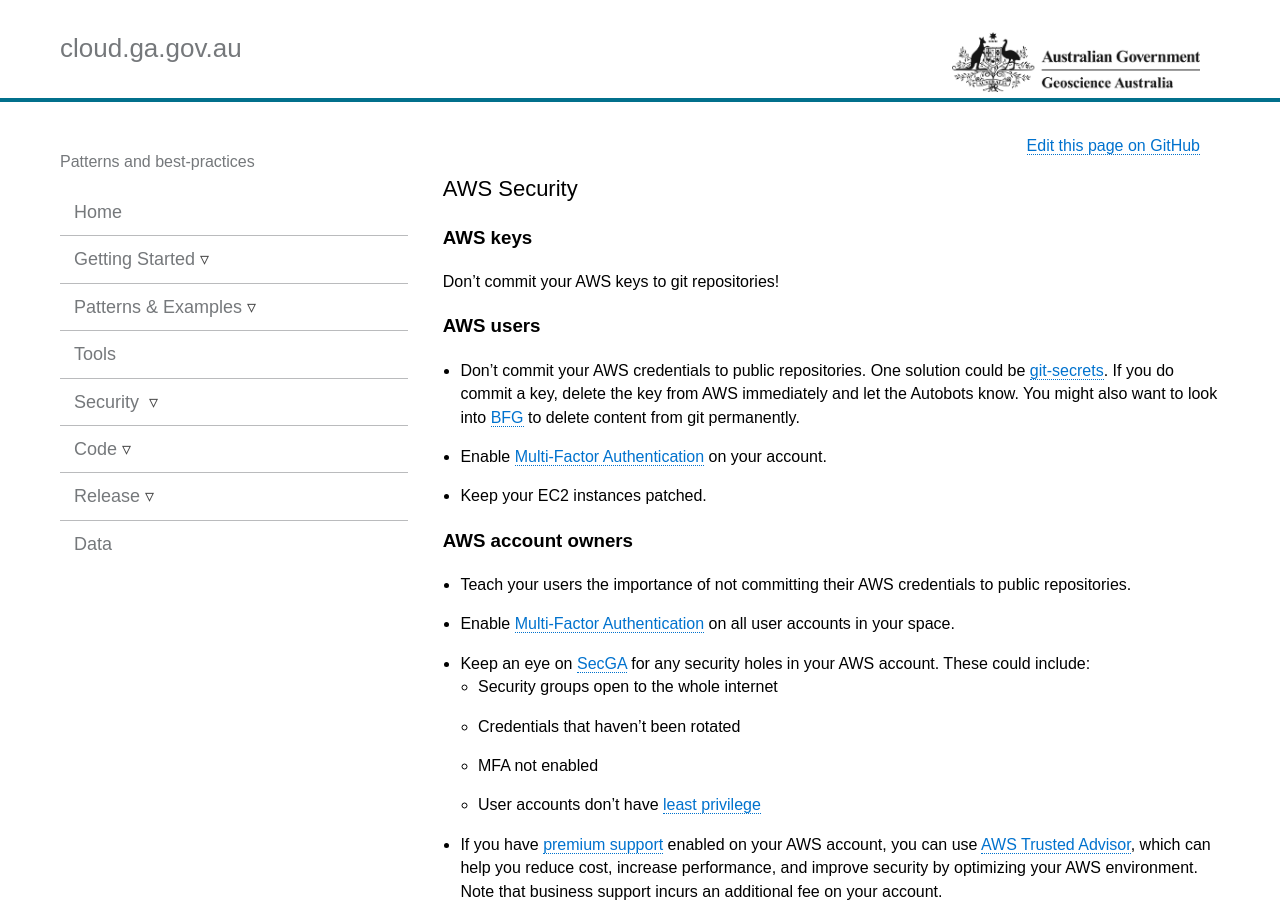
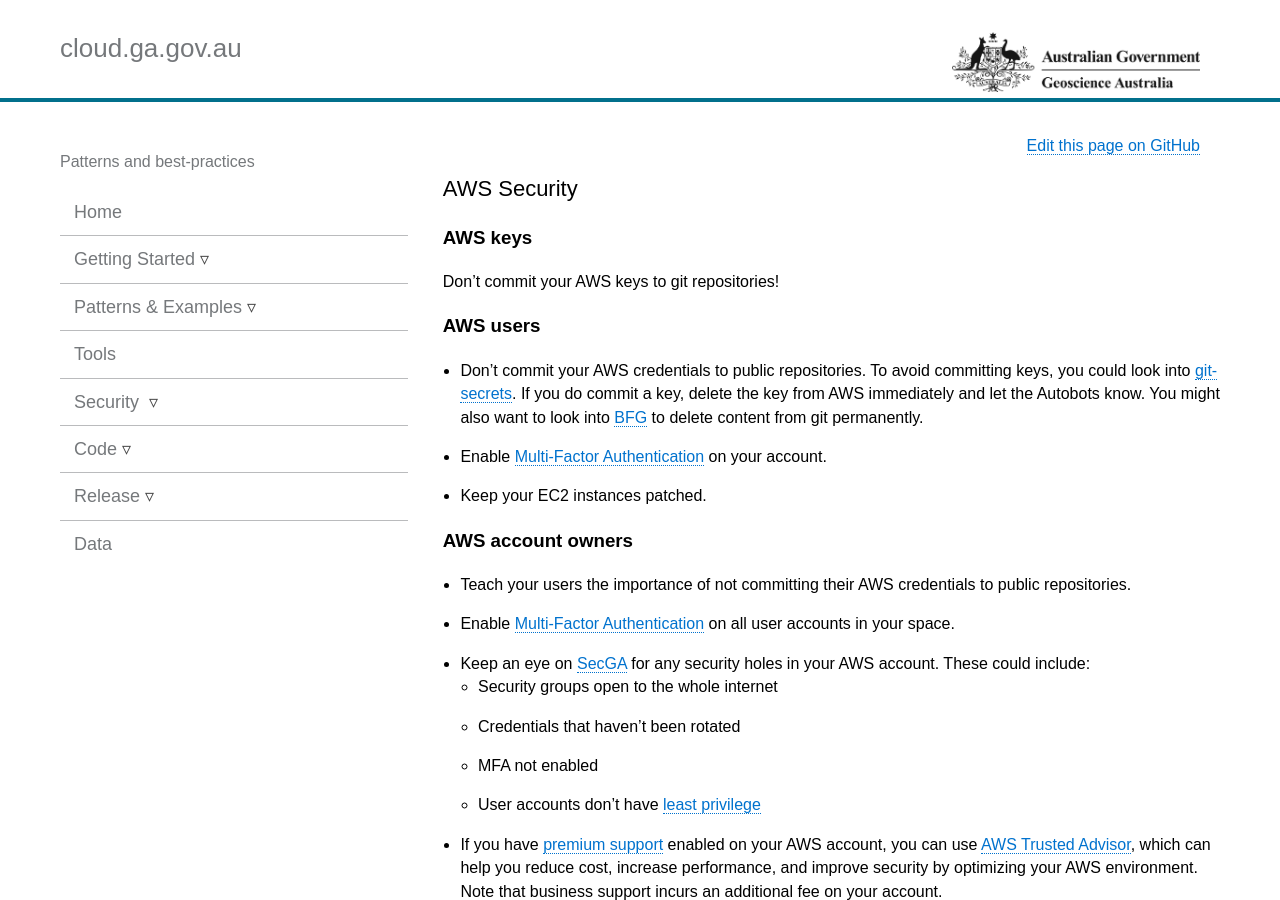
Before and after one commit to GeoscienceAustralia/cloud, a Jekyll site: the page built from docs/_pages/aws_security_sub.md, in a window 1280 px wide and 900 px high. Built offline with Jekyll 4.4.1, drawn with Linux system fonts in a browser that asks for light colours; nearby versions of some CDN libraries.

Commit message:
Language fix re: git-secrets

```diff
--- a/docs/_pages/aws_security_sub.md
+++ b/docs/_pages/aws_security_sub.md
@@ -9,7 +9,7 @@
 
 ### AWS users
 
-* Don't commit your AWS credentials to public repositories. One solution could be [git-secrets](https://github.com/awslabs/git-secrets). If you do commit a key, delete the key from AWS immediately and let the Autobots know. You might also want to look into [BFG](https://github.com/IBM-Swift/BluePic/wiki/Using-BFG-Repo-Cleaner-tool-to-remove-sensitive-files-from-your-git-repo) to delete content from git permanently.
+* Don't commit your AWS credentials to public repositories. To avoid committing keys, you could look into [git-secrets](https://github.com/awslabs/git-secrets). If you do commit a key, delete the key from AWS immediately and let the Autobots know. You might also want to look into [BFG](https://github.com/IBM-Swift/BluePic/wiki/Using-BFG-Repo-Cleaner-tool-to-remove-sensitive-files-from-your-git-repo) to delete content from git permanently.
 * Enable [Multi-Factor Authentication](https://aws.amazon.com/iam/details/mfa/) on your account.
 * Keep your EC2 instances patched.
 
```
